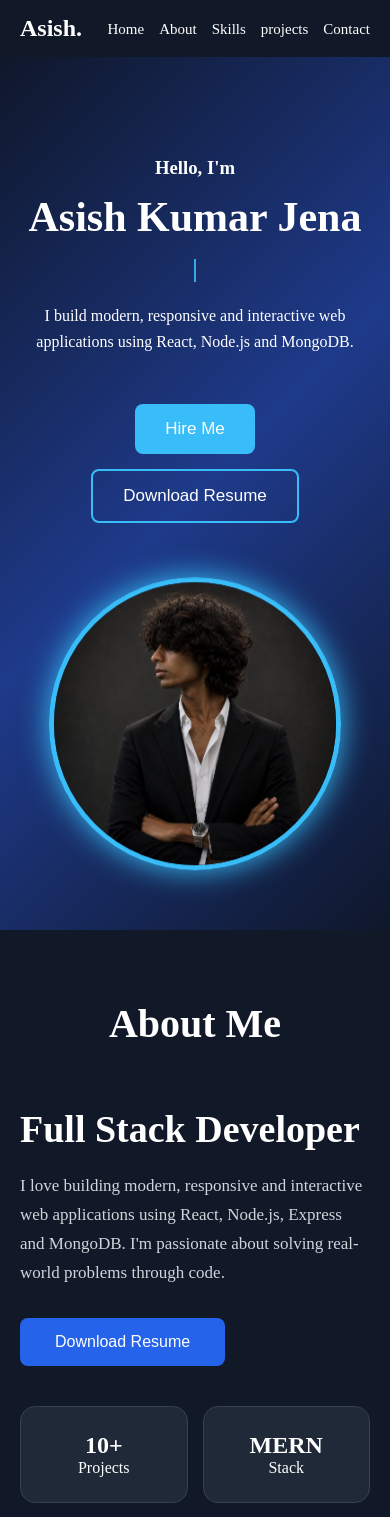
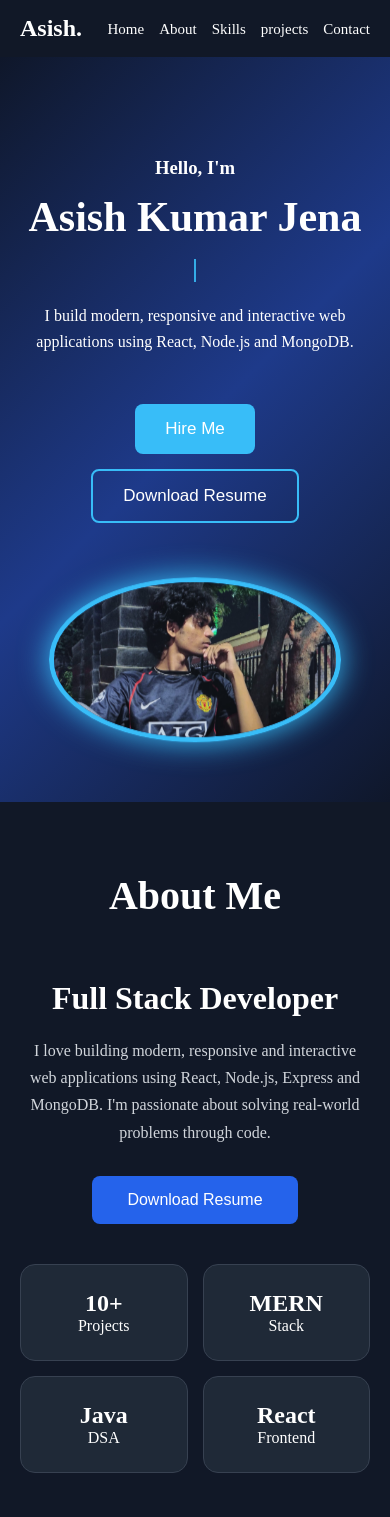
Before and after one commit to asishjena-glitch/portfolio-frontend, a React (Vite) app in the folder frontend2/: page / in a window 390 px wide. Shown: the top 1517 px of the page. Built offline with nearby package versions, Linux system fonts and the light colour scheme.

Commit message:
Fix mobile layout

```diff
--- a/frontend2/src/components/About.css
+++ b/frontend2/src/components/About.css
@@ -116,3 +116,42 @@
         box-sizing: border-box;
     }
 }
+@media (max-width: 768px) {
+    .about {
+        width: 100%;
+        padding: 70px 20px;
+        box-sizing: border-box;
+        overflow: hidden;
+    }
+
+    .about-container {
+        flex-direction: column;
+        width: 100%;
+        gap: 40px;
+    }
+
+    .about-left {
+        width: 100%;
+        text-align: center;
+    }
+
+    .about-left h2 {
+        font-size: 32px;
+    }
+
+    .about-left p {
+        font-size: 16px;
+    }
+
+    .about-right {
+        width: 100%;
+        grid-template-columns: repeat(2, minmax(0, 1fr));
+        gap: 15px;
+    }
+
+    .info-card {
+        width: 100%;
+        padding: 25px 10px;
+        box-sizing: border-box;
+    }
+}
--- a/frontend2/src/components/Hero.jsx
+++ b/frontend2/src/components/Hero.jsx
@@ -1,6 +1,6 @@
+import profile from "../assets/profile.jpeg";
 import { useEffect, useState } from "react";
 import "./Hero.css";
-import profile from "../assets/hero.jpeg";
 function Hero() {
   const roles=[
     "Full Stack Developer",
--- a/frontend2/src/index.css
+++ b/frontend2/src/index.css
@@ -0,0 +1,24 @@
+* {
+    margin: 0;
+    padding: 0;
+    box-sizing: border-box;
+}
+
+html,
+body,
+#root {
+    width: 100%;
+    max-width: 100%;
+    margin: 0;
+    padding: 0;
+    overflow-x: hidden;
+}
+
+body {
+    min-width: 0;
+}
+
+img {
+    max-width: 100%;
+    height: auto;
+}
```
Also changed, not shown: frontend2/src/assets/profile.jpeg (added).
